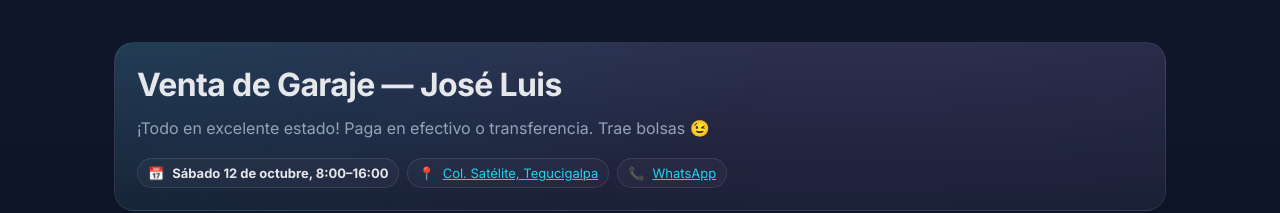
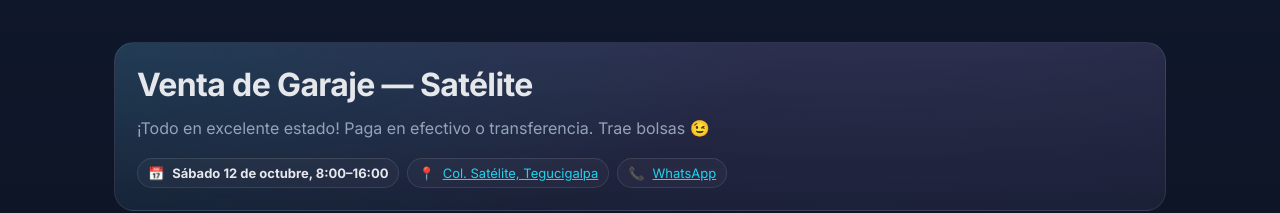
Before and after one commit to Makolman/venta-garage, a plain HTML site: page index.html in a window 1280 px wide. Shown: the top 213 px of the page. Drawn offline with Linux system fonts and the light colour scheme.

Commit message:
Update seller2.html

```diff
--- a/index.html
+++ b/index.html
@@ -128,7 +128,7 @@
     // 1) CONFIGÚRALO AQUÍ
     // =========================
     const CONFIG = {
-      sellerName: "José Luis",
+      sellerName: "Satélite",
       whatsappNumber: "504XXXXXXXX", // <- Cambia a tu número, solo dígitos con lada (Honduras 504)
       placeLabel: "Col. Satélite, Tegucigalpa",
       placeMaps: "https://maps.google.com/?q=Col.+El+Sitio+Tegucigalpa",
```
